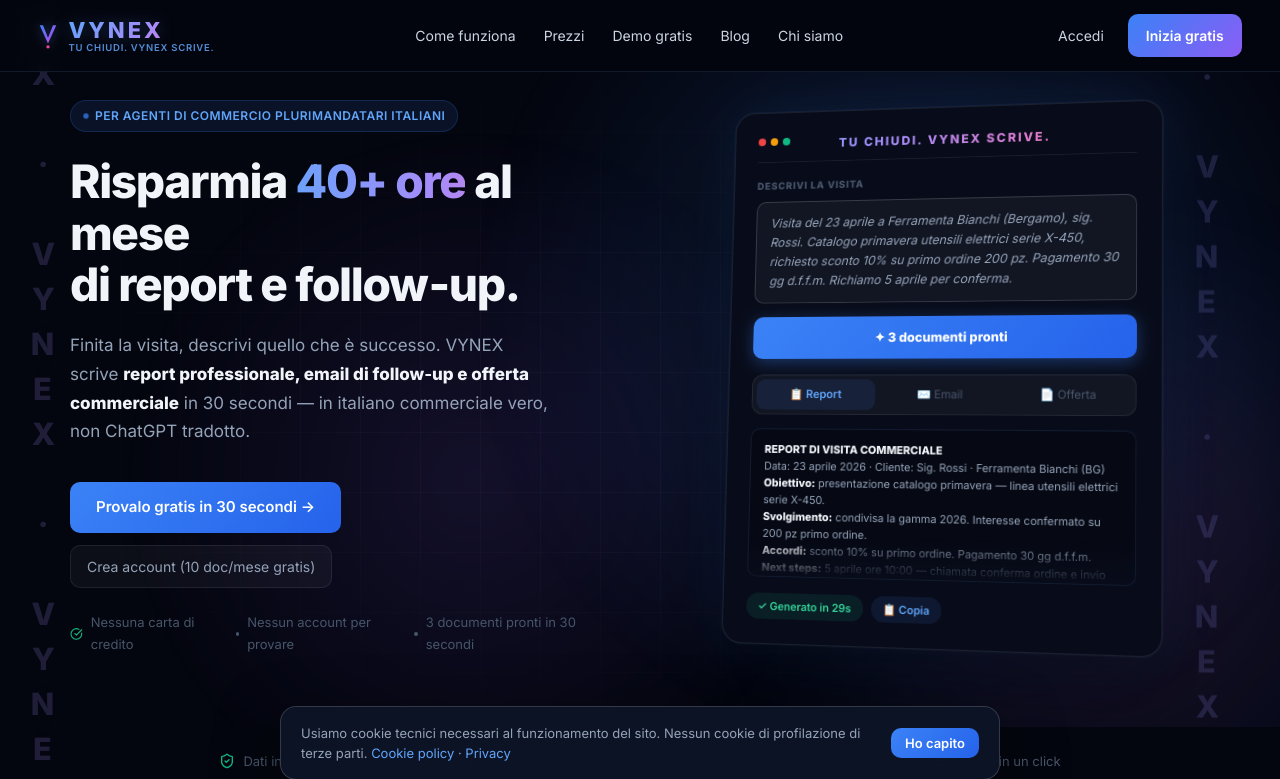
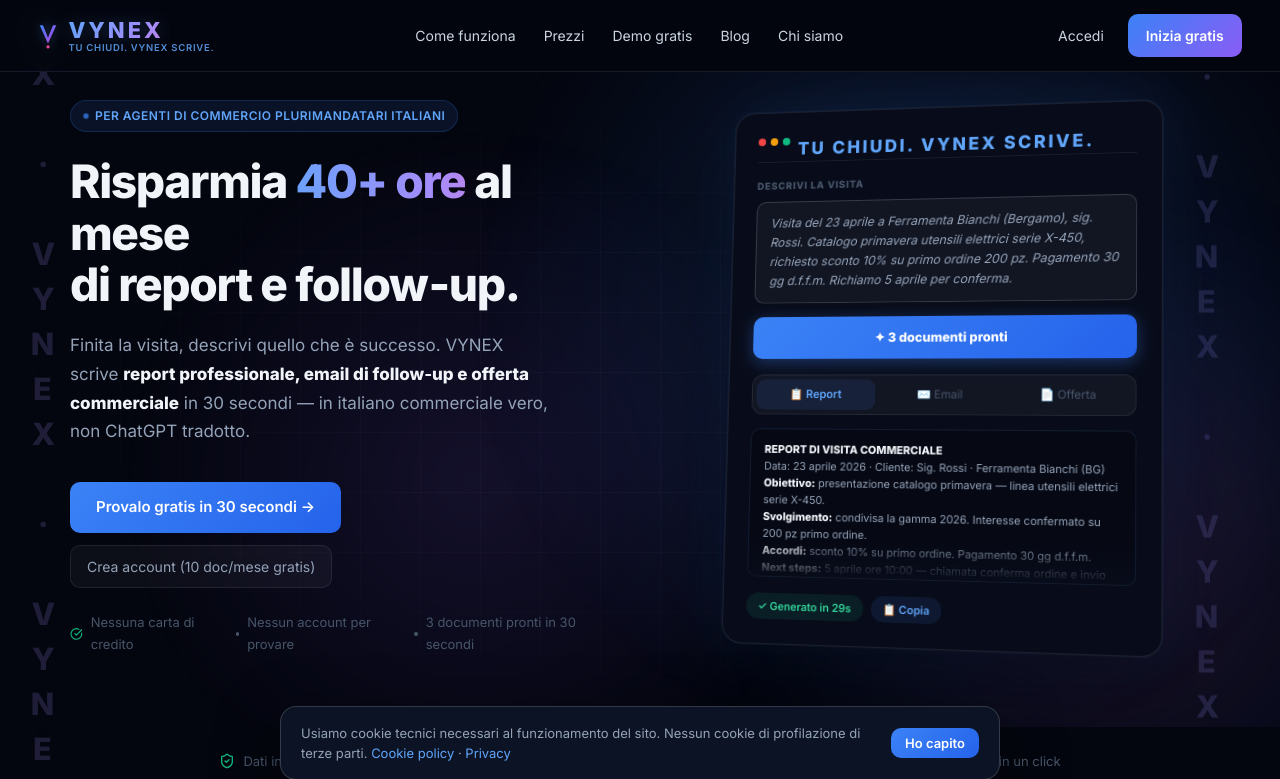
Before and after one commit to robertopizzini19-byte/vynex, a Python web app: template templates/index.html in a window 1280 px wide. Shown: the top 779 px of the page. Run offline with Jinja, Linux system fonts and the light colour scheme; the template is opened without the code that fills it, so the values that code supplies are empty.

Commit message:
style(slogan): blu solido #60a5fa + font 18px + no shimmer
Roberto feedback via immagine di riferimento (015733.png):
- Colore: blu chiaro uniforme #60a5fa (var --blue-l), non più gradient tri-color
- Font: 18px (prima 12.5px) — grande come in screenshot reference
- Letter-spacing: .14em (invariato), font-weight 800, uppercase
- Rimossa animation shimmer (colore piatto elegante come riferimento)
- Mobile <500px: 13px letter-spacing .1em

Centratura assoluta preservata (left:50%, top:50%, translate -50%).

Co-Authored-By: Claude Opus 4.7 (1M context) <noreply@anthropic.com>

```diff
--- a/static/style.css
+++ b/static/style.css
@@ -568,35 +568,23 @@ textarea {
 .mockup-title-slogan {
   position: absolute;
   left: 50%;
-  top: 0;
-  transform: translateX(-50%);
-  display: flex;
-  align-items: center;
-  height: 18px;
+  top: 50%;
+  transform: translate(-50%, -50%);
+  display: flex;
+  align-items: center;
   font-family: 'Inter', -apple-system, BlinkMacSystemFont, sans-serif;
-  font-size: 12.5px;
+  font-size: 18px;
   font-weight: 800;
-  letter-spacing: .16em;
+  letter-spacing: .14em;
   text-transform: uppercase;
-  background: linear-gradient(90deg, #60a5fa 0%, #a78bfa 55%, #f472b6 100%);
-  -webkit-background-clip: text;
-  -webkit-text-fill-color: transparent;
-  background-clip: text;
-  background-size: 200% auto;
-  animation: vnxSloganShimmer 4s ease-in-out infinite;
+  color: #60a5fa;
   white-space: nowrap;
   pointer-events: none;
   user-select: none;
-}
-@keyframes vnxSloganShimmer {
-  0%, 100% { background-position: 0% 50%; }
-  50% { background-position: 100% 50%; }
-}
-@media (prefers-reduced-motion: reduce) {
-  .mockup-title-slogan { animation: none; }
+  line-height: 1;
 }
 @media (max-width: 500px) {
-  .mockup-title-slogan { font-size: 10.5px; letter-spacing: .12em; }
+  .mockup-title-slogan { font-size: 13px; letter-spacing: .1em; }
 }
 .mockup-dots {
   display: flex;
```
